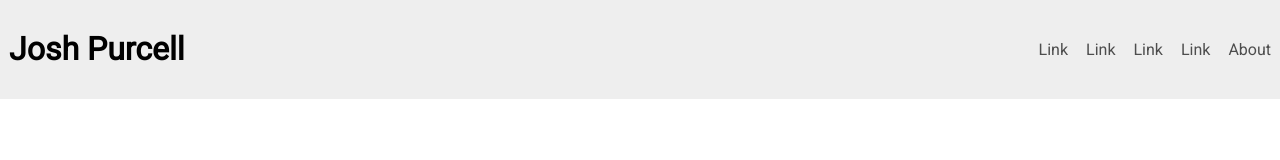
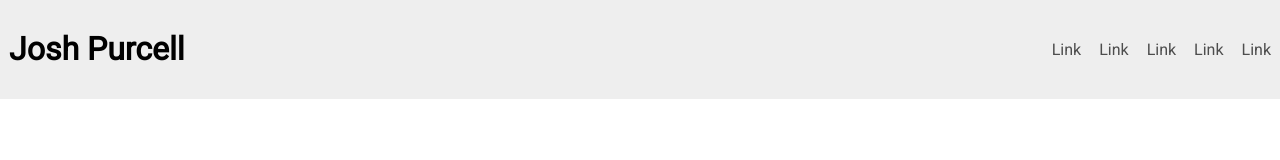
Before and after one commit to ja-pea/July-2019, a plain HTML site: page index.html in a window 1280 px wide. Shown: the top 160 px of the page. Drawn offline with Linux system fonts and the light colour scheme.

Commit message:
testing 3

```diff
--- a/index.html
+++ b/index.html
@@ -25,7 +25,7 @@
                 <a class="nav_anchor_tag" href="#">Link</a>
             </div>
             <div class="nav-item">
-                <a class="nav_anchor_tag" href="#">About</a>
+                <a class="nav_anchor_tag" href="#">Link</a>
             </div>
         </dic>
     </div>
```
